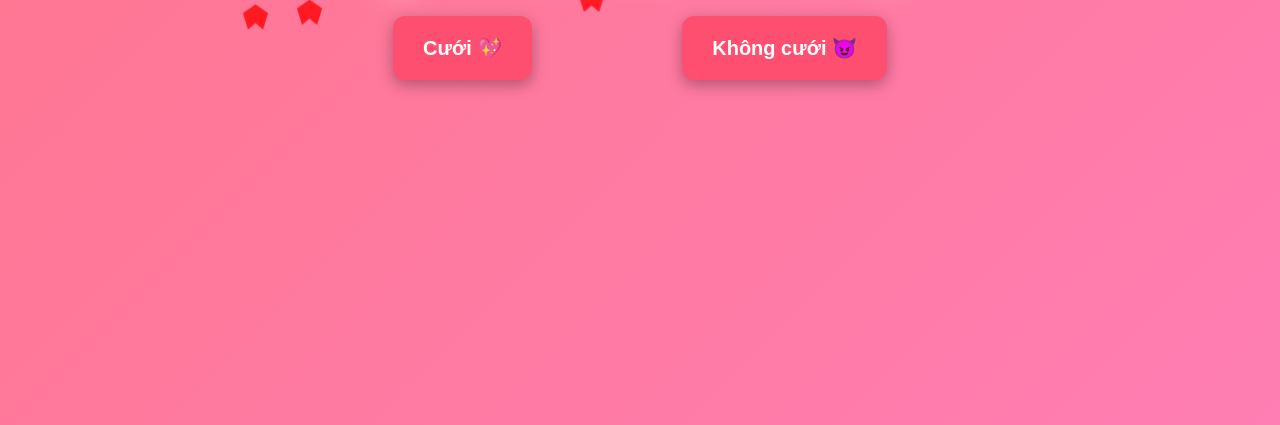
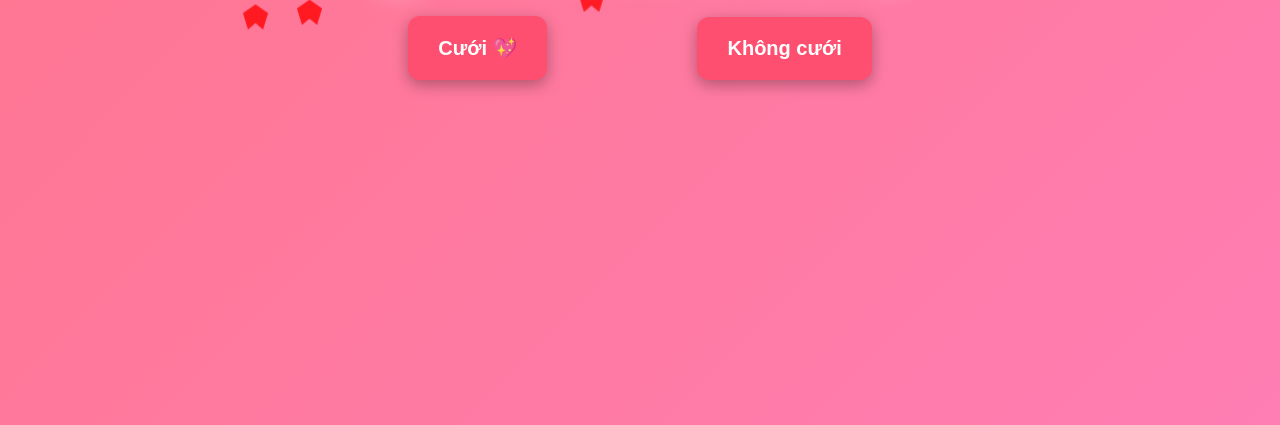
Before and after one commit to vnpnam/nga-01, a plain HTML site: page index.html in a window 1280 px wide. Shown: the part 375-800 px from the top of the page. Drawn offline with Linux system fonts and the light colour scheme.

Commit message:
delete icon

```diff
--- a/index.html
+++ b/index.html
@@ -176,7 +176,7 @@
     <div class="text-container">💍 Mình cưới ha 💖</div>
     <div class="button-container">
         <button class="button">Cưới 💖</button>
-        <button class="button no-button">Không cưới 😈</button>
+        <button class="button no-button">Không cưới</button>
     </div>
 </body>
 </html>
```
